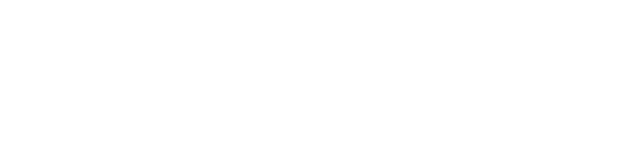
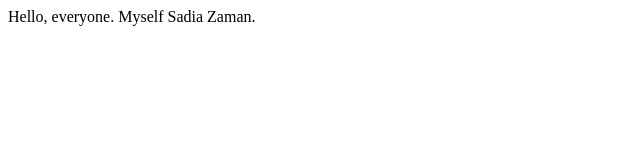
Before and after one commit to sadiashova/Bangladesh-2.0, a plain HTML site: page index.html in a window 1280 px wide. Shown: the whole page, without its empty margins (0-640 px from the left). Drawn offline with Linux system fonts and the light colour scheme.

Commit message:
Update index.html

```diff
--- a/index.html
+++ b/index.html
@@ -3,9 +3,9 @@
 <head>
     <meta charset="UTF-8">
     <meta name="viewport" content="width=device-width, initial-scale=1.0">
-    <title>Document</title>
+    <title>Bangladesh-2.0</title></title>
 </head>
 <body>
-
+    Hello, everyone. Myself Sadia Zaman.
 </body>
 </html>
```
